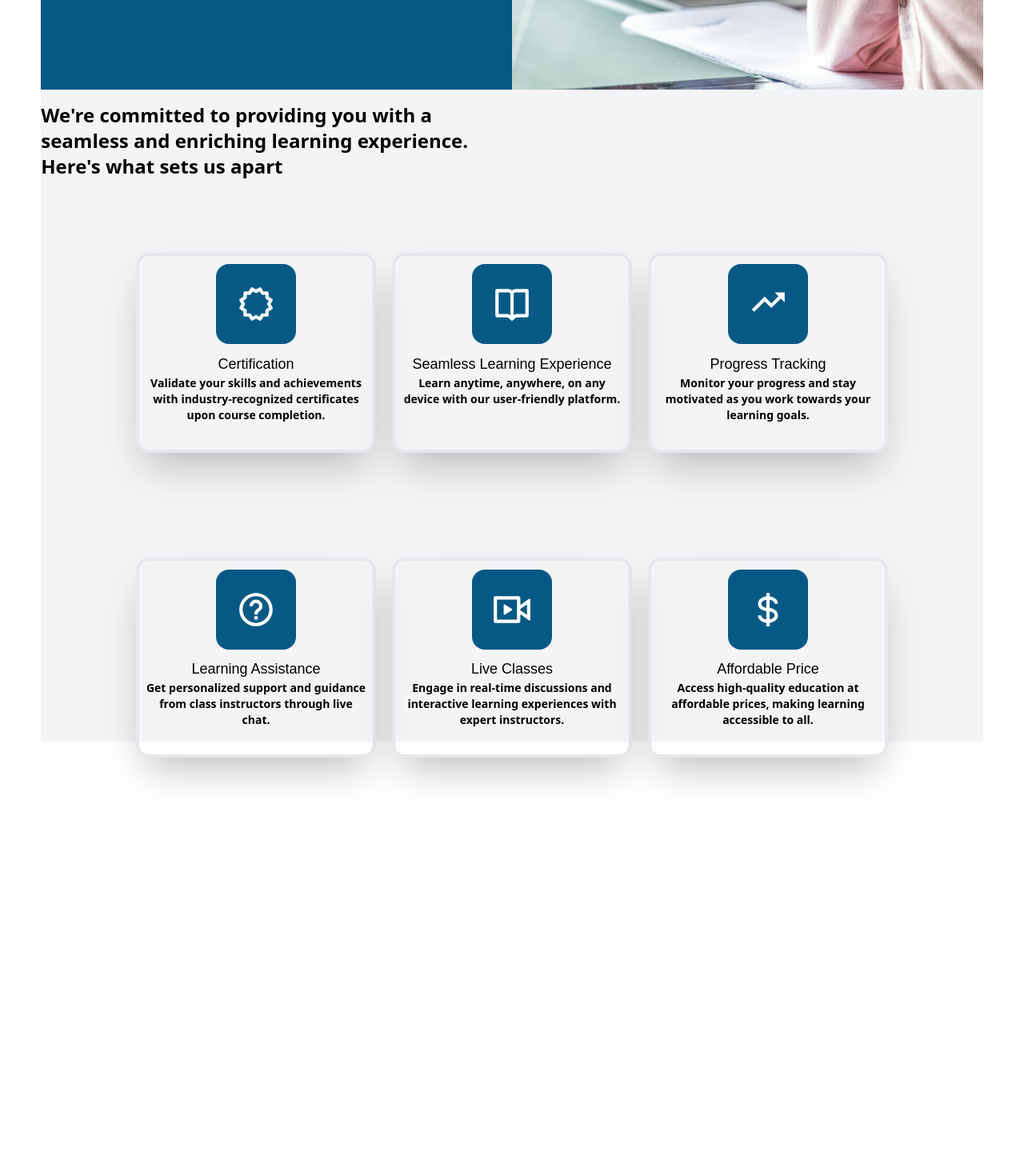
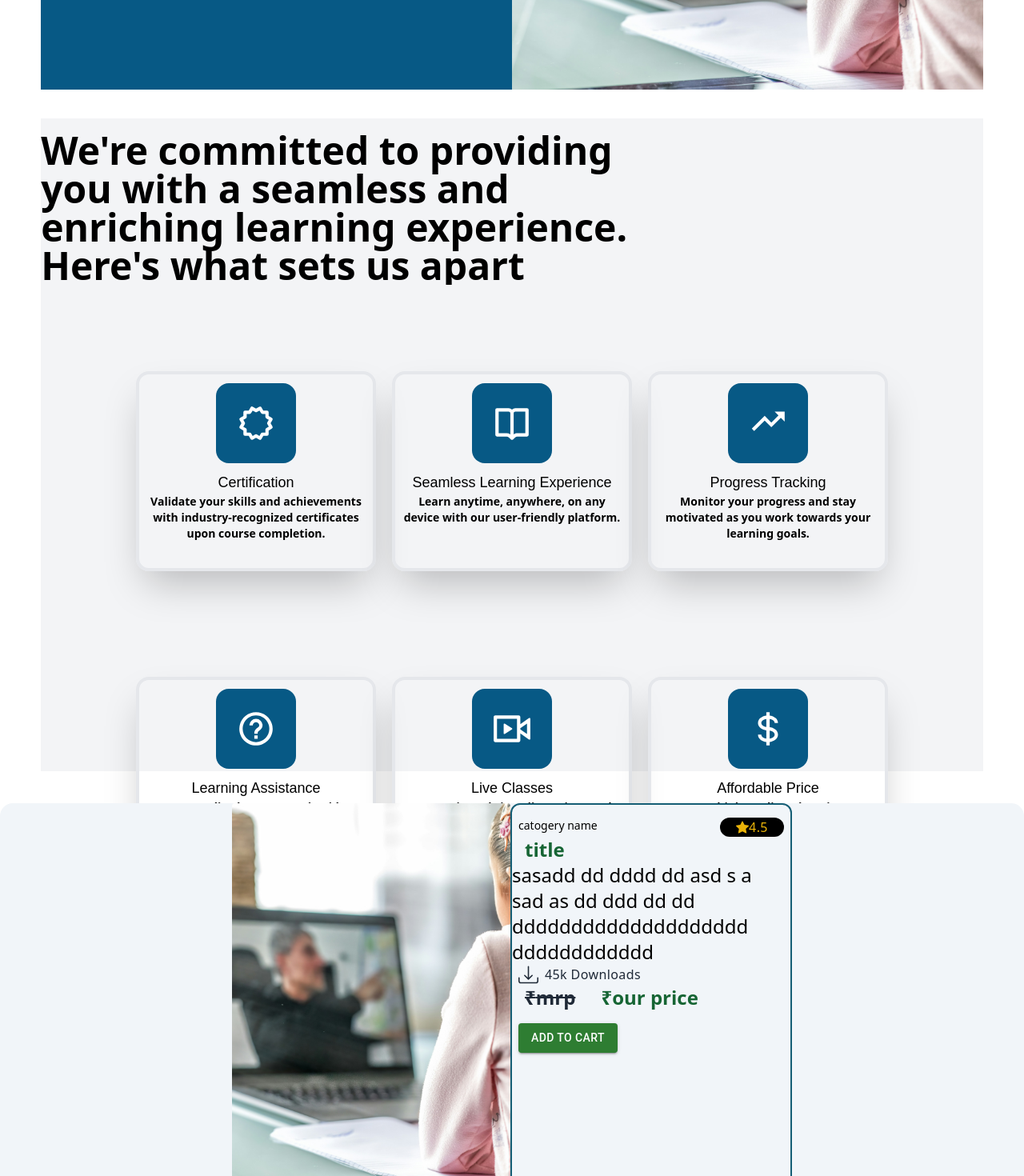
Before and after one commit to adilc0070/Academicaces, a React (Vite) app: page / in a window 1280 px wide. Shown: the part 620-2090 px from the top of the page at 80% size. Before the commit the page ends 1659 px from the top, so only its background shows below. Built offline with nearby package versions, Linux system fonts and the light colour scheme; a web font is replaced by a local one.

Commit message:
course card ready

```diff
--- a/src/App.tsx
+++ b/src/App.tsx
@@ -1,7 +1,8 @@
 import { } from 'react'
 
 import LandingPage from './pages/LandingPage'
-import IconCard from './componants/IconCard'
+import Test from './pages/test'
+
 
 function App() {
 
@@ -9,7 +10,8 @@ function App() {
   return (
     <>
       <LandingPage/>
-      <IconCard/>
+      <Test/>
+
     </>
   )
 }
--- a/src/componants/Carrosil.tsx
+++ b/src/componants/Carrosil.tsx
@@ -26,7 +26,7 @@ const Carousel: React.FC<CarouselProps> = ({ items }) => {
 
   if (items.length === 0) {
     return (
-      <div className='relative flex justify-center items-center w-full h-[800px]'>
+      <div className='flex justify-center items-center w-full h-[800px]'>
         <div className="flex justify-center items-center w-full h-full">
           <CircularProgress />
 
@@ -37,7 +37,7 @@ const Carousel: React.FC<CarouselProps> = ({ items }) => {
   }
 
   return (
-    <div className="relative flex justify-center w-full h-auto">
+    <div className="flex justify-center w-full h-auto">
       <div className={`flex flex-row w-[92%] ${items[activeIndex].bgColor} ${items[activeIndex].fontColor} `} >
         <div className="flex-1 flex flex-col justify-center items-start">
           <h2 className="text-lg font-bold">{items[activeIndex].heading}</h2>
--- a/src/componants/IconCard.tsx
+++ b/src/componants/IconCard.tsx
@@ -11,11 +11,10 @@ function IconCard() {
         { icon: BiDollar, title: "Affordable Price", description: "Access high-quality education at affordable prices, making learning accessible to all." },
     ];
     return (
-        <div className='flex justify-center'>
-
-            <div className='w-[92%] h-[815px] bg-gray-100'>
-                <div className="flex justify-left text-left text-2xl  max-lg:text-lg max-sm:w-full w-1/2">
-                    <p className="text-content overflow-hidden break-words font-bold mt-4">{title}</p>
+        <div className='flex justify-center mt-9'>
+            <div className='w-[92%] h-auto bg-gray-100 '>
+                <div className="flex justify-left text-left text-5xl  max-lg:text-lg max-sm:w-full w-4/6 ">
+                    <p className="text-content overflow-hidden break-words font-bold my-4">{title}</p>
                 </div>
                 <div className="w-full h-full flex justify-center  bg-cover bg-center">
                     <div className="grid grid-cols-3 max-lg:grid-cols-2 max-sm:grid-cols-1 gap-5 items-center w-auto h-auto p-9 ">
--- a/src/pages/LandingPage.tsx
+++ b/src/pages/LandingPage.tsx
@@ -1,9 +1,10 @@
 import Carrosil from "../componants/Carrosil"
+import IconCard from "../componants/IconCard"
 import NavBar from "../componants/LandingNavBar"
 
 function LandingPage() {
   return (
-    <>
+    <div>
       <NavBar />
       <Carrosil items={[{
         heading: 'Item 1',
@@ -26,8 +27,9 @@ function LandingPage() {
         bgColor: 'bg-red-800',
         fontColor:''
       },]} />
+      <IconCard/>
 
-    </>
+    </div>
 
   )
 }
--- /dev/null
+++ b/src/pages/test.tsx
@@ -0,0 +1,41 @@
+// import { BiStar } from "react-icons/bi"
+import { Button } from "@mui/material"
+import { BsStarFill, BsDownload } from "react-icons/bs"
+
+function Test() {
+    return (
+        <div className="relative flex bg-slate-100 justify-center w-full h-[600px] rounded-2xl my-10">
+            <div className={`flex flex-row w-[700px] h-[80%]`} >
+                <div className="flex-1 flex flex-col justify-center items-start">
+                    <img src="src/assets/giovanni-gagliardi-fvT3t9iOaJI-unsplash.jpg" className=" h-auto object-cover w-full rounded" style={{ width: '800px', height: '600px' }} />
+                </div>
+                <div className="flex-1 rounded-xl border-2 border-cyan-800">
+                    <div className="flex justify-between mx-2 mt-4">
+                        <p className=" text-sm">catogery name</p>
+                        <div className="bg-black flex justify-center items-center rounded-full text-yellow-500 text-center tracking-wide w-[80px] ">
+                            <BsStarFill /><p>{'4.5'}</p>
+                        </div>
+                    </div>
+                    <div className="w-[300px]">
+                        <h2 className="mx-4 text-2xl text-green-800 font-bold ">{'title'}</h2>
+                        <div className="flex justify-left text-left text-2xl  max-lg:text-lg ">
+                            <p className="text-content overflow-hidden break-words">{'sasadd dd dddd dd asd s a sad as dd ddd dd dd dddddddddddddddddddddddddddddddd'}</p>
+                        </div>
+                        <div className="flex rounded-full text-left tracking-wide mx-2 text-gray-800">
+                            <BsDownload fontSize={'25px'} cursor={'pointer'} /><p className="mx-2">{'45k Downloads'}</p>
+                        </div>
+                        <div className="flex">
+                            <h2 className="mx-4 text-2xl text-gray-800 line-through font-bold ">₹{'mrp'}</h2>
+                            <h2 className="mx-4 text-2xl text-green-800 font-bold ">₹{'our price'}</h2>
+                        </div>
+                        <div className="mx-2 my-4">
+                            <Button className="mx-2 border-collapse border-red-950" variant="contained" color="success">Add To Cart</Button>
+                        </div>
+                    </div>
+                </div>
+            </div>
+        </div>
+    )
+}
+
+export default Test
```
